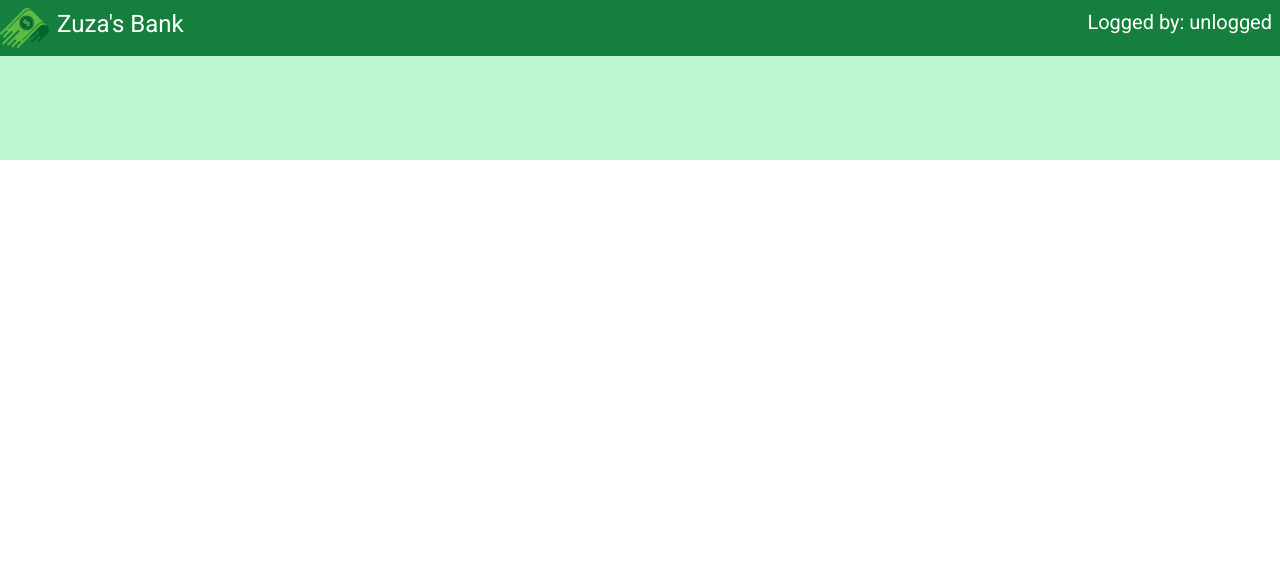
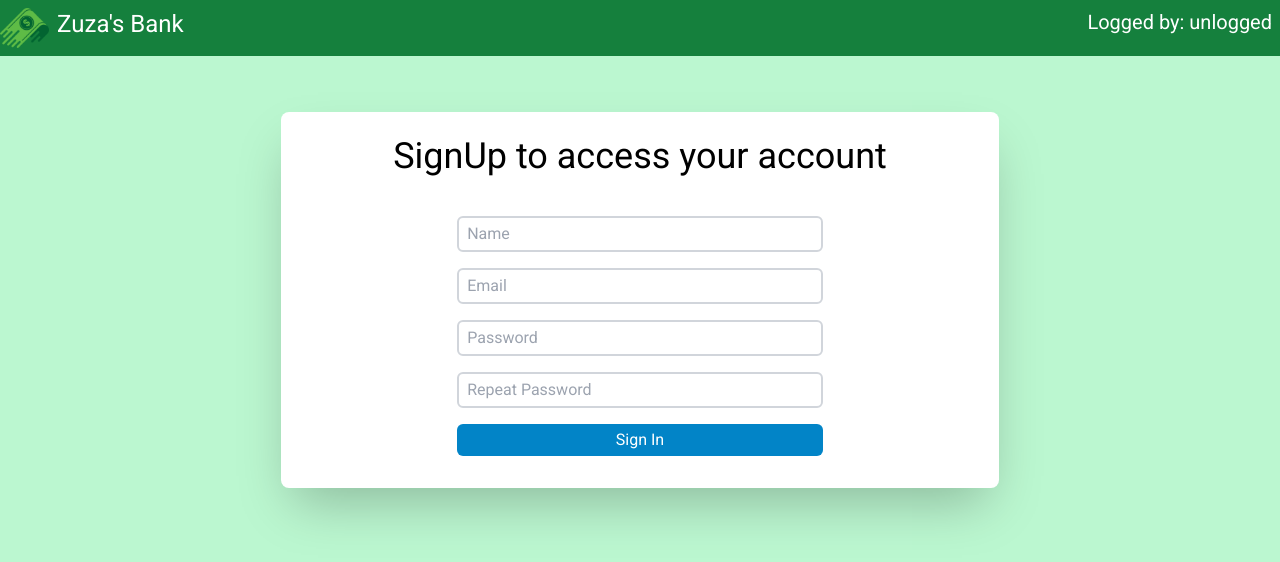
Before and after one commit to marcelo-zuza/bank-account2, a React (Vite) app: page /signup in a window 1280 px wide. Shown: the top 562 px of the page. Built offline with nearby package versions, Linux system fonts and the light colour scheme.

Commit message:
login screens done

```diff
--- a/src/App.tsx
+++ b/src/App.tsx
@@ -2,24 +2,19 @@ import { Route, Routes, BrowserRouter } from "react-router-dom"
 import { useState } from "react"
 // components
 import NavBar from "./components/NavBar"
-// routes
-import Index from "./routes/Index"
-import SignIn from "./routes/SignIn"
+import Logged from "./components/Logged"
+import Unlogged from "./components/Unlogged"
+
 
 const App = () => {
   const [loggedBy, setLoggedBy] = useState<string>("unlogged")
   const [logged, setLogged] = useState<boolean>(false)
 
   return (
-    <div className="bg-green-200 font-roboto">
+    <div className="bg-green-200 font-roboto h-screen">
       <NavBar loggedBy={loggedBy} />
       <div className="py-20">
-        <BrowserRouter>
-          <Routes>
-            {logged ? <Route path="/" element={<Index />} /> :
-            <Route path="/" element={<SignIn />} />}
-          </Routes>
-        </BrowserRouter>
+        {logged ? <Logged /> : <Unlogged />}
       </div>
     </div>
   )
--- /dev/null
+++ b/src/components/Logged.tsx
@@ -0,0 +1,17 @@
+import { Route, Routes, BrowserRouter } from "react-router-dom"
+import Index from "../routes/Index"
+type Props = {}
+
+const Logged = (props: Props) => {
+  return (
+    <div>
+        <BrowserRouter>
+            <Routes>
+                <Route path="/" element={<Index />} />
+            </Routes>
+        </BrowserRouter>
+    </div>
+  )
+}
+
+export default Logged
--- /dev/null
+++ b/src/components/Unlogged.tsx
@@ -0,0 +1,20 @@
+import { Route, Routes, BrowserRouter } from "react-router-dom"
+import SignIn from "../routes/SignIn"
+import SignUp from "../routes/SignUp"
+
+type Props = {}
+
+const Unlogged = (props: Props) => {
+  return (
+    <div>
+        <BrowserRouter>
+            <Routes>
+                <Route path="/" element={<SignIn />} />
+                <Route path="/signup" element={<SignUp />} />
+            </Routes>
+        </BrowserRouter>
+    </div>
+  )
+}
+
+export default Unlogged
--- a/src/routes/SignUp.tsx
+++ b/src/routes/SignUp.tsx
@@ -3,7 +3,28 @@ type Props = {}
 
 const SignUp = (props: Props) => {
   return (
-    <div>SignUp</div>
+    <div className="flex flex-1 justify-center">
+        <div className="bg-white my-8 mx-4 px-2 py-4 md:px-28 md:py-6 rounded-lg shadow-2xl">
+            <h1 className="text-3xl md:text-4xl text-center">SignUp to access your account</h1>
+            <div className="flex flex-auto justify-center my-4">
+
+            </div>
+            <form action="" className="flex flex-col md:mx-16">
+              <input className="text-gray-500 border-gray-300 border-2 py-1 px-2 my-2 rounded-md" type="text" name="name" placeholder="Name" id="" />
+
+                <input className="text-gray-500 border-gray-300 border-2 py-1 px-2 my-2 rounded-md" type="email" name="email" placeholder="Email" id="" />
+                <input className="text-gray-500 border-gray-300 border-2 py-1 px-2 my-2 rounded-md" type="password" name="password" placeholder="Password" id="" />
+                <input className="text-gray-500 border-gray-300 border-2 py-1 px-2 my-2 rounded-md" type="password" name="password" placeholder="Repeat Password" id="" />
+
+                <button className='bg-sky-600 text-white py-1 px-2 my-2 rounded-md'>Sign In</button>
+
+
+
+
+            </form>
+
+        </div>
+    </div>
   )
 }
 
```
